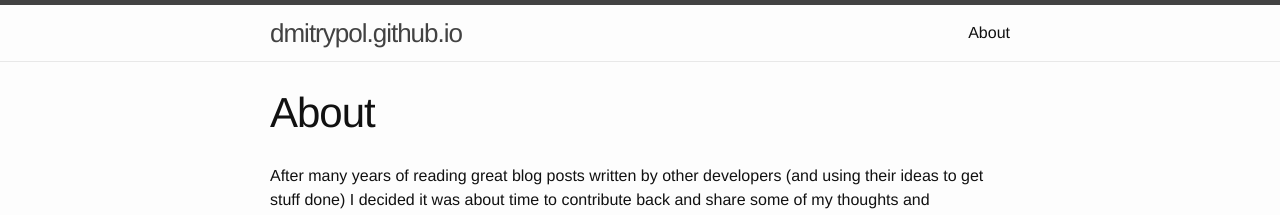
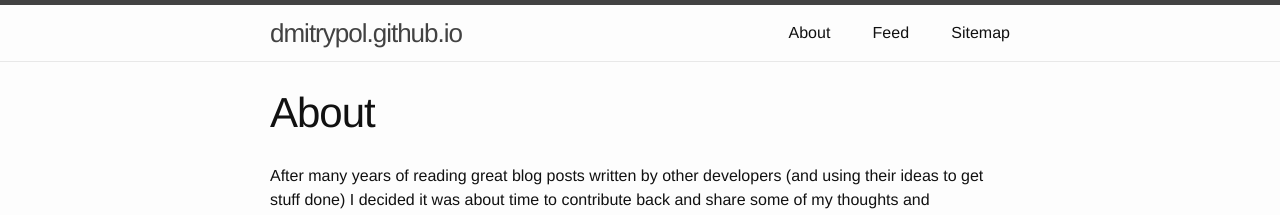
Before and after one commit to dmitrypol/dmitrypol.github.io, a Jekyll site: the page built from _pages/about.md, in a window 1280 px wide. Shown: the top 215 px of the page. Built offline with Jekyll 4.4.1, drawn with Linux system fonts in a browser that asks for light colours; comment, search, counter and statistics services are not loaded.

Commit message:
added octopress, sitemap and disquss

```diff
--- a/Gemfile
+++ b/Gemfile
@@ -2,3 +2,5 @@ source 'https://rubygems.org'
 gem 'github-pages'
 #gem 'jekyll'
 #gem 'rouge'
+gem 'octopress', '~> 3.0'
+gem 'jekyll-sitemap'
--- a/_config.yml
+++ b/_config.yml
@@ -16,3 +16,13 @@ defaults:
   -
     values:
       layout: "post"
+
+gems:
+  - jekyll-sitemap
+
+pages_list:
+  About: '/about'
+  Feed: '/feed.xml'
+  Sitemap: '/sitemap.xml'
+
+include: ['_pages']
--- /dev/null
+++ b/_includes/comments.html
@@ -0,0 +1,24 @@
+<div id="disqus_thread"></div>
+<script>
+/**
+* RECOMMENDED CONFIGURATION VARIABLES: EDIT AND UNCOMMENT THE SECTION BELOW TO INSERT DYNAMIC VALUES FROM YOUR PLATFORM OR CMS.
+* LEARN WHY DEFINING THESE VARIABLES IS IMPORTANT: https://disqus.com/admin/universalcode/#configuration-variables
+*/
+/*
+var disqus_config = function () {
+this.page.url = PAGE_URL; // Replace PAGE_URL with your page's canonical URL variable
+this.page.identifier = PAGE_IDENTIFIER; // Replace PAGE_IDENTIFIER with your page's unique identifier variable
+};
+*/
+(function() { // DON'T EDIT BELOW THIS LINE
+var d = document, s = d.createElement('script');
+
+s.src = '//dmitrypol.disqus.com/embed.js';
+
+s.setAttribute('data-timestamp', +new Date());
+(d.head || d.body).appendChild(s);
+})();
+</script>
+<noscript>Please enable JavaScript to view the <a href="https://disqus.com/?ref_noscript" rel="nofollow">comments powered by Disqus.</a></noscript>
+
+<script id="dsq-count-scr" src="//dmitrypol.disqus.com/count.js" async></script>
--- a/_includes/footer.html
+++ b/_includes/footer.html
@@ -50,17 +50,10 @@
       </div>
     </div>
 
+    {% include comments.html %}
+
   </div>
 
 </footer>
 
-<script>
-  (function(i,s,o,g,r,a,m){i['GoogleAnalyticsObject']=r;i[r]=i[r]||function(){
-  (i[r].q=i[r].q||[]).push(arguments)},i[r].l=1*new Date();a=s.createElement(o),
-  m=s.getElementsByTagName(o)[0];a.async=1;a.src=g;m.parentNode.insertBefore(a,m)
-  })(window,document,'script','//www.google-analytics.com/analytics.js','ga');
-
-  ga('create', 'UA-67010507-1', 'auto');
-  ga('send', 'pageview');
-
-</script>
+{% include ga.html %}
--- a/_includes/header.html
+++ b/_includes/header.html
@@ -16,8 +16,13 @@
       <div class="trigger">
         {% for page in site.pages %}
           {% if page.title %}
-          <a class="page-link" href="{{ page.url | prepend: site.baseurl }}">{{ page.title }}</a>
+          <!-- <a class="page-link" href="{{ page.url | prepend: site.baseurl }}">{{ page.title }}</a>-->
           {% endif %}
+        {% endfor %}
+
+        {% for page in site.pages_list %}
+          &nbsp;&nbsp;&nbsp;
+          <a class="page-link" href="{{ page[1]  }}">{{ page[0] }}</a>
         {% endfor %}
       </div>
     </nav>
--- a/notes.txt
+++ b/notes.txt
@@ -2,3 +2,5 @@ pagination
 differerent Jekyll theme
 tagging / categorization
 site search
+
+https://scotch.io/tutorials/getting-started-with-jekyll-plus-a-free-bootstrap-3-starter-theme
```
Also changed, not shown: _includes/ga.html (added, +9 -0 lines), Gemfile.lock, _pages/about.md (renamed from about.md), 4 other files.
